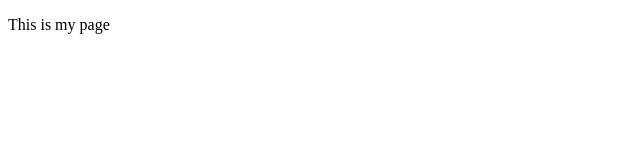
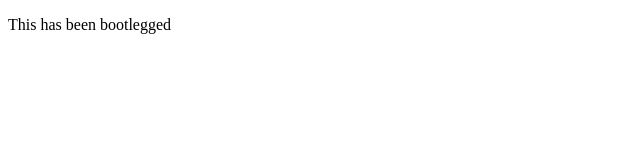
Before and after one commit to SarahSchiller/first, a plain HTML site: page index.html in a window 1280 px wide. Shown: the full height of the page, 0-640 px from the left. Drawn offline with Linux system fonts and the light colour scheme.

Commit message:
still taking over

```diff
--- a/index.html
+++ b/index.html
@@ -5,6 +5,7 @@
     <title>My test page</title>
   </head>
   <body>
-    <p>This is my page</p>
+    <p>This has been bootlegged
+    </p>
   </body>
 </html>
```
